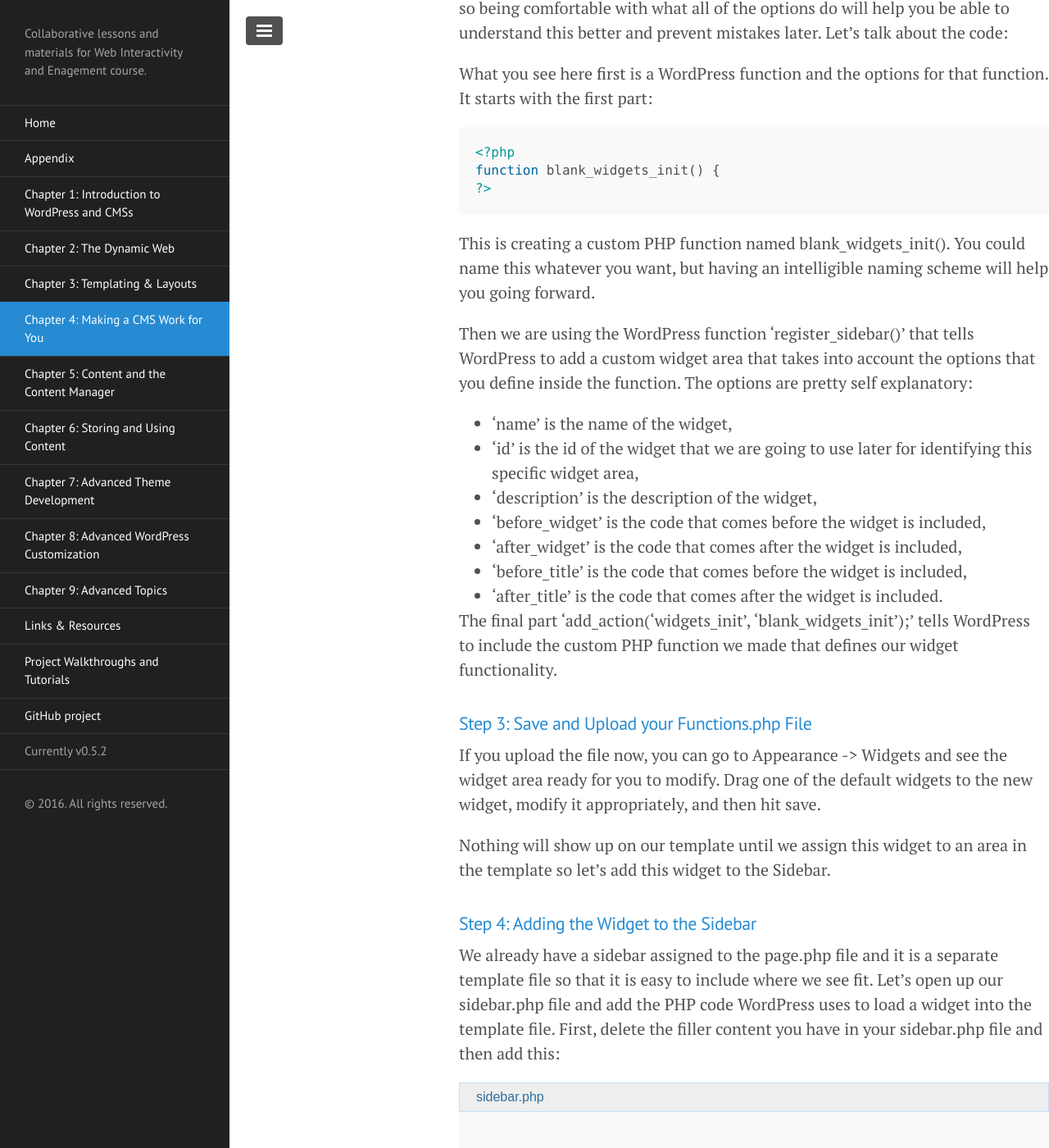
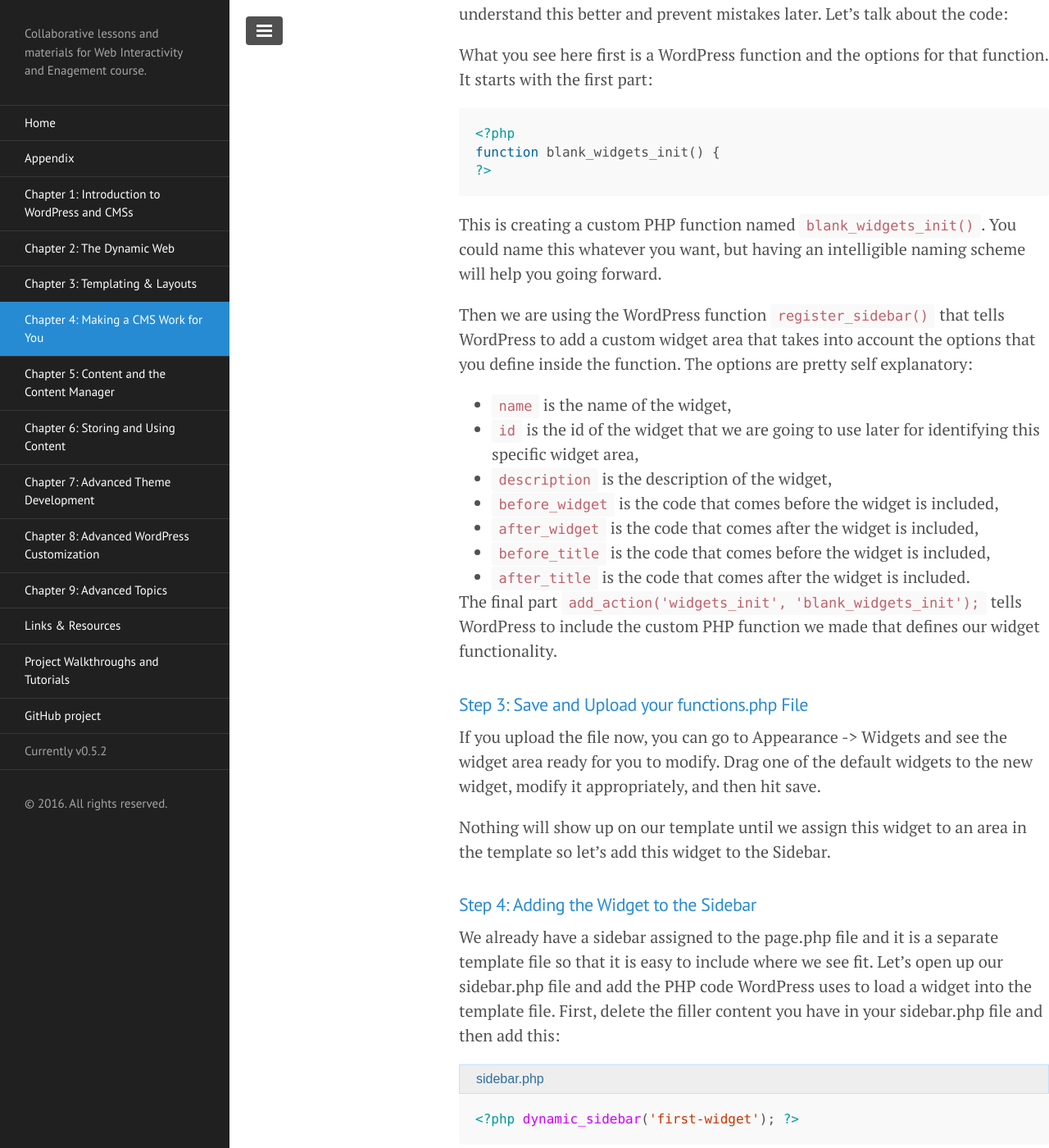
Before and after one commit to ahaywood/Web-Interactivity-and-Engagement, a Jekyll site: the page built from chapter-4/index.md, in a window 1280 px wide and 1400 px high, scrolled down 2594 px. Shown: the whole window at 82% size. Built offline with Jekyll 4.4.1, drawn with Linux system fonts in a browser that asks for light colours; Markdown is read by kramdown in place of the engine named in the settings; some of the changed text lies outside the part shown.

Commit message:
Chapter 4
Minor typographical and formatting corrections to Chapter 4.

````diff
--- a/chapter-4/index.md
+++ b/chapter-4/index.md
@@ -41,7 +41,7 @@ We are going to add 'places' in the actual template for Widgets to live. We will
 
 In this tutorial we will learn about defining functions, using WordPress built in functions, using an array to define options, and adding WordPress actions for additional functionality.
 
-##### Step 1: Create Functions.php File
+##### Step 1: Create functions.php File
 
 <p class="message">Create a functions.php file in your theme's root folder </p>
 
@@ -53,7 +53,6 @@ Let's add the code and then discuss what is happening here.
 
 <p class="file-name">function.php</p>
 ```php
-
 <?php
 /*-------------- Enable Widgets--------------- */
 
@@ -82,21 +81,21 @@ function blank_widgets_init() {
 ?>
 ```
 
-This is creating a custom PHP function named blank_widgets_init(). You could name this whatever you want, but having an intelligible naming scheme will help you going forward.
+This is creating a custom PHP function named `blank_widgets_init()`. You could name this whatever you want, but having an intelligible naming scheme will help you going forward.
 
-Then we are using the WordPress function 'register_sidebar()' that tells WordPress to add a custom widget area that takes into account the options that you define inside the function. The options are pretty self explanatory:
+Then we are using the WordPress function `register_sidebar()` that tells WordPress to add a custom widget area that takes into account the options that you define inside the function. The options are pretty self explanatory:
 
-* 'name' is the name of the widget,
-* 'id' is the id of the widget that we are going to use later for identifying this specific widget area,
-* 'description' is the description of the widget,
-* 'before_widget' is the code that comes before the widget is included,
-* 'after_widget' is the code that comes after the widget is included,
-* 'before_title' is the code that comes before the widget is included,
-* 'after_title' is the code that comes after the widget is included.
+* `name` is the name of the widget,
+* `id` is the id of the widget that we are going to use later for identifying this specific widget area,
+* `description` is the description of the widget,
+* `before_widget` is the code that comes before the widget is included,
+* `after_widget` is the code that comes after the widget is included,
+* `before_title` is the code that comes before the widget is included,
+* `after_title` is the code that comes after the widget is included.
 
-The final part 'add_action('widgets_init', 'blank_widgets_init');' tells WordPress to include the custom PHP function we made that defines our widget functionality.
+The final part `add_action('widgets_init', 'blank_widgets_init');` tells WordPress to include the custom PHP function we made that defines our widget functionality.
 
-##### Step 3: Save and Upload your Functions.php File
+##### Step 3: Save and Upload your functions.php File
 
 If you upload the file now, you can go to Appearance -> Widgets and see the widget area ready for you to modify. Drag one of the default widgets to the new widget, modify it appropriately, and then hit save.
 
@@ -108,13 +107,11 @@ We already have a sidebar assigned to the page.php file and it is a separate tem
 
 <p class="file-name">sidebar.php</p>
 ```php
-
 <?php dynamic_sidebar('first-widget'); ?>
-
 ```
 The 'id' that we defined in the options of the widget in functions.php is the parameter we use to call the widget using the dynamic_sidebar custom WordPress function.
 
-##### Step 5: Save and Upload your Sidebar.php file
+##### Step 5: Save and Upload your sidebar.php file
 
 Once you upload the sidebar.php file (and the other files you have modified) you will see that whatever you put in your widget area will show up in your sidebar on page.php.
 
@@ -140,7 +137,7 @@ function blank_widgets_init() {
 		'before_title' => '<h2>',
 		'after_title' => '</h2>'
 		));
-/*--- New Widget --- */
+  /*--- New Widget --- */
 	register_sidebar( array(
 		'name' => ('Footer Widget One'),
 		'id' => 'footer-widget-one',
@@ -173,17 +170,16 @@ function blank_widgets_init() {
 
 }
 add_action('widgets_init', 'blank_widgets_init');
-
 ```
 
-The only thing we added was three more full register_sidebar functions and their options array.
+The only thing we added was three more full `register_sidebar` functions and their options array.
 
 ##### Step 2: Add More Widget Areas
 
-Now that we have the actual widgets created, let's add them to our footer. This will take two steps that are both important: 1. Separate the Footer into three equally sized columns, and 2. Add the dynamic_sidebar custom WordPress function.
+Now that we have the actual widgets created, let's add them to our footer. This will take two steps that are both important: 1. Separate the Footer into three equally sized columns, and 2. Add the `dynamic_sidebar` custom WordPress function.
 
 <p class="file-name">footer.php:</p>
-```html
+```php
 <footer class="row">
 	<div class="four columns">
 <?php dynamic_sidebar('footer-widget-one'); ?>
@@ -200,7 +196,6 @@ Now that we have the actual widgets created, let's add them to our footer. This
 
 </body>
 </html>
-
 ```
 
 ##### Step 3: Save and Upload
@@ -228,9 +223,7 @@ For more in depth information about these subjects, go through the following lin
 
 ```php
 /*-------------- Enable Menu --------------- */
-
 add_theme_support('menus');
-
 ```
 
 Add this to the very bottom of the functions.php file, below the Widgets section.
@@ -240,7 +233,7 @@ Add this to the very bottom of the functions.php file, below the Widgets section
 We are going do two things here: 1. Add a separate area in our header to house our menu, and 2. add code to hold the menu.
 
 <p class="file-name">header.php:</p>
-```html
+```php
 <!DOCTYPE html>
 <html>
 <head>
@@ -351,7 +344,7 @@ More information about creating an archive page can be found on the codex here:
 We are going to include much of the same code we used before to set the data context and to make sure we are loading the exact elements we want for the archive.
 
 <p class="file-name">archive.php</p>
-```html
+```php
 <?php
 /* Template Name: Archive Page */
 
@@ -368,7 +361,7 @@ get_header(); ?>
 ##### Step 4: Add the functionality of the archive.php page
 
 <p class="file-name">archive.php</p>
-```html
+```php
 <?php
 /* Template Name: Archive Page */
 
@@ -407,16 +400,15 @@ get_header(); ?>
 <?php get_footer(); ?>
 ```
 
-In the bottom of our archive page we are giving the user an opportunity to view by either month or by category. The WordPress function wp_get_archives will generate the information by month automatically because we passed the type=monthly parameter to it.
+In the bottom of our archive page we are giving the user an opportunity to view by either month or by category. The WordPress function `wp_get_archives` will generate the information by month automatically because we passed the `type=monthly` parameter to it.
 
 
 ##### Step 4: Add a Contingency
 
-There may be a time where there is no archived posts to show from a certain query, so it would be prudent to add an else statement to the if logic to address that situation.
+There may be a time where there is no archived posts to show from a certain query, so it would be prudent to add an `else` statement to the `if` logic to address that situation.
 
 <p class="file-name">archive.php</p>
-```html
-
+```php
 <?php
 /* Template Name: Archive Page */
 
@@ -442,8 +434,6 @@ get_header(); ?>
 		<?php endif; ?>
 	</div>
 </div>
-
-
 ```
 ##### Step 5: Save and upload files
 
@@ -464,7 +454,7 @@ You may have already added a search bar into a widget - so using that would lead
 The two things we will do is to split up the header into two columns and then add the WordPress function for a search bar.
 
 <p class="file-name">header.php:</p>
-```html
+```php
 <!DOCTYPE html>
 <html>
 <head>
@@ -497,7 +487,7 @@ The two things we will do is to split up the header into two columns and then ad
 ##### Step 4: Build the search.php file
 
 <p class="file-name">search.php</p>
-```html
+```php
 <?php
 /* Template Name: Search Page */
 
@@ -520,7 +510,7 @@ get_header(); ?>
 To walk through this file, we are going to include the header, the footer, and the grid system from all of the other files. Also, note the PHP comment at the top that says "Template Name: Search Page." This is used for the identifying this file as a template file.
 
 <p class="file-name">search.php</p>
-```html
+```php
 <?php
 /* Template Name: Search Page */
 
@@ -551,7 +541,7 @@ We already have a functioning search page, but what happens if there is no searc
 To that end, we are going to use some conditional logic to make sure IF there is a result we will display that result, but if anything ELSE occurs, we will display a warning. Getting comfortable with conditional logic will help you considerably with programming going forward.
 
 <p class="file-name">search.php</p>
-```html
+```php
 <?php
 /* Template Name: Search Page */
 get_header(); ?>
@@ -598,7 +588,7 @@ A 404 page is for when someone queries your website with a URL that does not poi
 ##### Step 2: Add functionality to the 404 page
 
 <p class="file-name">404.php</p>
-```html
+```php
 <?php
 /* Template: 404 page (Not Found) */
 
@@ -652,10 +642,10 @@ add_theme_support( 'post-thumbnails' );
 
 ##### Step 2: Adding Thumbnails to the index.php file
 
-The code I am using contains a WordPress function and a parameter of 'thumbnail' to define which size image we want to serve up here. Also, we want to make sure that we can use featured images only for those posts where there is a featured image - so we are wrapping the code in a conditional statement.
+The code I am using contains a WordPress function and a parameter of `thumbnail` to define which size image we want to serve up here. Also, we want to make sure that we can use featured images only for those posts where there is a featured image - so we are wrapping the code in a conditional statement.
 
 <p class="file-name">index.php</p>
-```html
+```php
 <?php get_header(); ?>
 <section class="row">
 	<div class="twelve columns">
@@ -677,7 +667,7 @@ The code I am using contains a WordPress function and a parameter of 'thumbnail'
 <?php get_footer(); ?>
 ```
 
-I also added some additional PHP so that we are loading only the specific items we want. You should already be familiar with the_title, but you have not seen the_excerpt yet.
+I also added some additional PHP so that we are loading only the specific items we want. You should already be familiar with `the_title`, but you have not seen `the_excerpt` yet.
 
 An **Excerpt** is merely a preview of the full text of the post. This allows you to not dump your entire post into the front page. Additionally, on the post dashboard you can manually add the excerpt if you don't like what they put.
 
@@ -686,7 +676,7 @@ An **Excerpt** is merely a preview of the full text of the post. This allows you
 We are going to do almost the exact same thing we did above except throw a different parameter into the WordPress function.
 
 <p class="file-name">single.php:</p>
-```html
+```php
 <?php get_header(); ?>
 	<div class="row">
 		<div class="twelve columns">
@@ -704,7 +694,7 @@ We are going to do almost the exact same thing we did above except throw a diffe
 <?php get_footer(); ?>
 ```
 
-We have full image size going in now, but we could also use "array( width, height)" to define a custom value to display - which we might want to in case we want strict uniformity. For now though, we will just use the full size image and deal with those specifics later - mostly because I have a better way of dealing with uniformity of images.
+We have full image size going in now, but we could also use `array(width, height)` to define a custom value to display - which we might want to in case we want strict uniformity. For now though, we will just use the full size image and deal with those specifics later - mostly because I have a better way of dealing with uniformity of images.
 
 ##### Step 4: Save and Upload files
 
@@ -730,10 +720,10 @@ We are going to focus on two Codex entries:
 
 It is incredibly common, if not expected, that you can access the main page of your site through a URL from the site title or logo. You might have the desire to change this expectation for your designs, but for our purposes we will do it this way.
 
-We are going to add the home_url() function in an anchor’s href and wrap our site title in the anchor.
+We are going to add the `home_url()` function in an anchor’s `href` and wrap our site title in the anchor.
 
 <p class="file-name">header.php</p>
-```html
+```php
 <!DOCTYPE html>
 <html>
     <head>
@@ -752,7 +742,7 @@ We are going to add the home_url() function in an anchor’s href and wrap our s
             </header>
 ```
 
-Again, note how we are switching between html and php in our template files.
+Again, note how we are switching between HTML and PHP in our template files.
 
 ##### Step 2: Add a Permalink to a Post in the Loop
 
@@ -761,7 +751,7 @@ WordPress has a built in permalink system that you can change in the settings. H
 Let’s add the permalink to the post output in two ways, as a link that goes after the excerpt and one to the page title.
 
 <p class="file-name">index.php</p>
-```html
+```php
 <?php get_header(); ?>
 <section class="row">
     <div class="twelve columns">
@@ -794,7 +784,14 @@ You should see a transformation of the way you can use the front page and your u
 
 We already introduced plugins in the first chapter in the context of WordPress. As a reminder:
 
-	A Plugin is a group of PHP functions that can extend the functionality present in a standard WordPress weblog. These functions may all be defined in one php file, or may be spread among more than one file. Usually, a plugin is a PHP file that can be uploaded to the "wp-content/plugins" directory on your webserver, where you have installed WordPress. Once you have uploaded the plugin file, you should be able to "turn it on" or Enable it from the "Plugins" page in the administration interface of your weblog. The WordPress source code contains hooks that can be used by plugins.
+> A Plugin is a group of PHP functions that can extend the functionality present
+  in a standard WordPress weblog. These functions may all be defined in one php
+  file, or may be spread among more than one file. Usually, a plugin is a PHP
+  file that can be uploaded to the "wp-content/plugins" directory on your
+  webserver, where you have installed WordPress. Once you have uploaded the
+  plugin file, you should be able to "turn it on" or Enable it from the "Plugins"
+  page in the administration interface of your weblog. The WordPress source code
+  contains hooks that can be used by plugins.
 
 [https://codex.wordpress.org/Glossary#Plugin](https://codex.wordpress.org/Glossary#Plugin)
 
@@ -876,7 +873,7 @@ After you search this, you will see several search results - all of varying degr
 
 Luckily the one we want is up at the top and simply called "Limit Login Attempts" and has over 1 million downloads.
 
-	As of writing this, this plugin is out of date and hasn't been modified in a long time. This would be a big no-no for most plugins, but in this case it should be alright.
+(As of writing this, this plugin is out of date and hasn't been modified in a long time. This would be a big no-no for most plugins, but in this case it should be alright.)
 
 #### Step Three: Install the Plugin
 
````
Also changed, not shown: other parts of chapter-4/index.md (+3 -3 lines).
